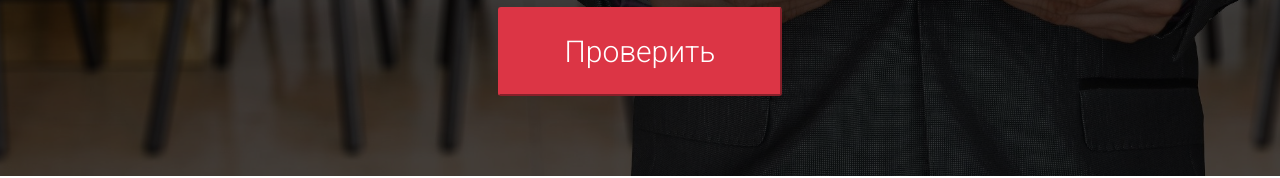
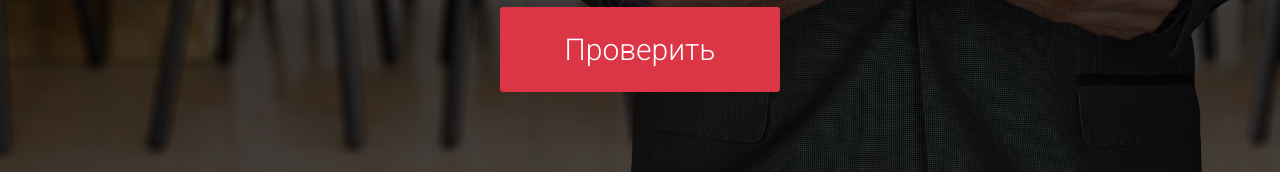
Before and after one commit to andreyvelsk/test933, a plain HTML site: page index.html in a window 1280 px wide. Shown: the part 572-750 px from the top of the page. Drawn offline with nearby package versions, Linux system fonts and the light colour scheme.

Commit message:
setFocus

```diff
--- a/sass/style.sass
+++ b/sass/style.sass
@@ -44,6 +44,8 @@ h2
 	.btn-check
 		font-size: 3rem
 		padding: 2rem 6.5rem
+		border: none
+		outline: none
 
 .express
 	&-block
```
Also changed, not shown: css/style.css, 1 other file.
